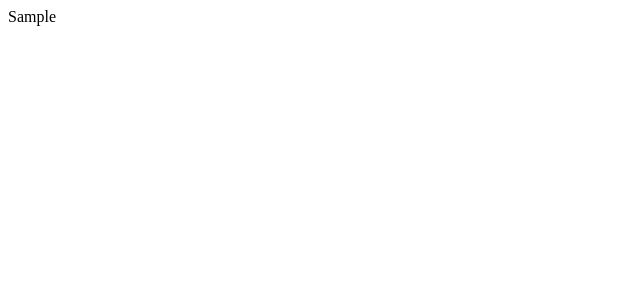
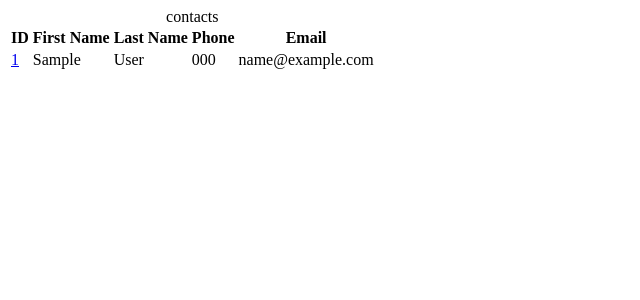
Before and after one commit to JavanRosario/App_agenda, a Django app: page / in a window 1280 px wide. Before the commit the part shown is almost empty. Shown: the top 300 px of the page, without its empty margins (0-640 px from the left). Run offline with Django 5.2, Linux system fonts and the light colour scheme; tables that the repository leaves empty hold one stand-in row (values such as "Sample post").

Commit message:
add tables and coluns of databases in frontend

```diff
--- a/contact/templates/contact/index.html
+++ b/contact/templates/contact/index.html
@@ -1,3 +1,4 @@
+{% load static %}
 <!DOCTYPE html>
 <html lang="en">
   <head>
@@ -8,7 +9,35 @@
   </head>
   <body>
     <main class="content">
-      {% for contact in contacts %} {{contact.first_name}} <br />{% endfor %}
+      <div class="responsive_table">
+        <table class="contacts_table">
+          <caption class="table_caption">
+            contacts
+          </caption>
+          <thead>
+            <tr class="table_row table_row_reader">
+              <th class="table_reader">ID</th>
+              <th class="table_reader">First Name</th>
+              <th class="table_reader">Last Name</th>
+              <th class="table_reader">Phone</th>
+              <th class="table_reader">Email</th>
+            </tr>
+          </thead>
+          <tbody>
+            {% for contact in contacts %}
+            <tr class="table_row">
+              <td class="table_cel">
+                <a href="#" class="table_link"> {{ contact.id }} </a>
+              </td>
+              <td class="table_cel">{{ contact.first_name }}</td>
+              <td class="table_cel">{{ contact.last_name }}</td>
+              <td class="table_cel">{{ contact.phone }}</td>
+              <td class="table_cel">{{ contact.email }}</td>
+            </tr>
+            {% endfor %}
+          </tbody>
+        </table>
+      </div>
     </main>
   </body>
 </html>
```
